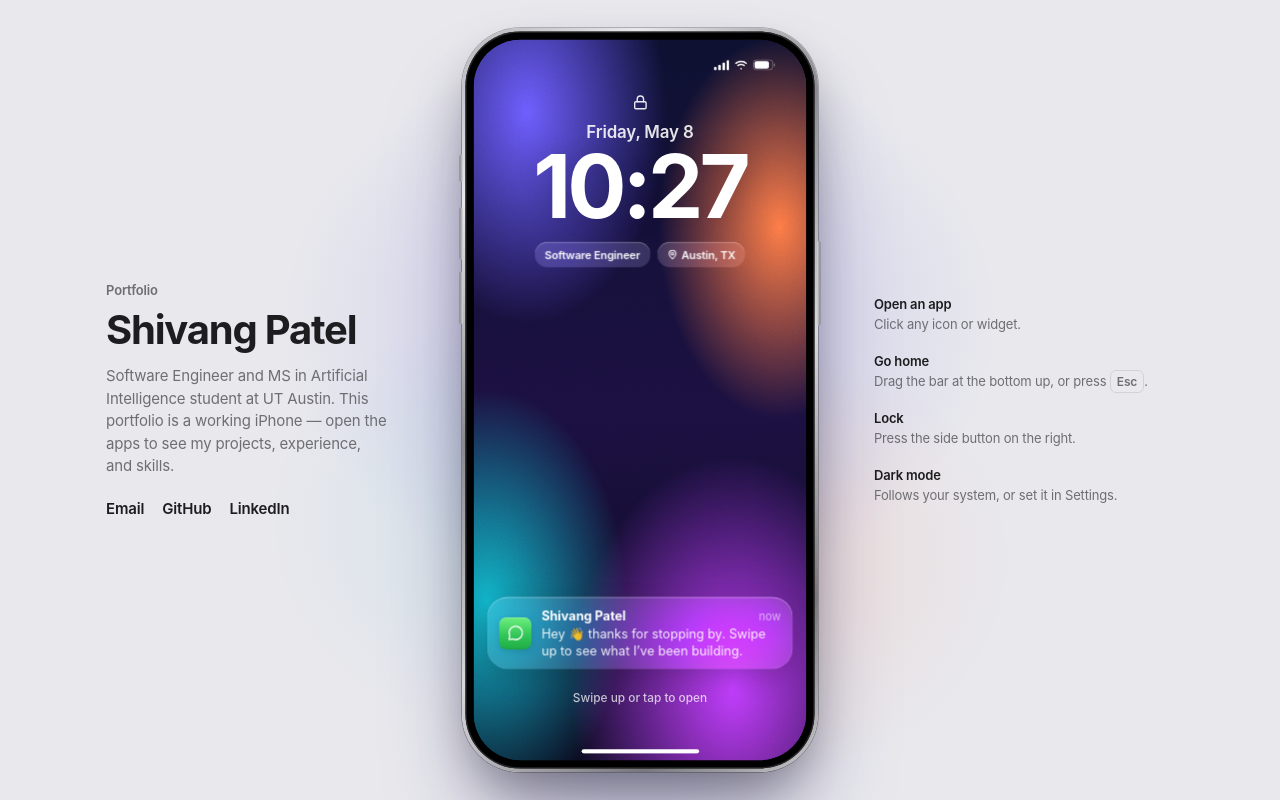
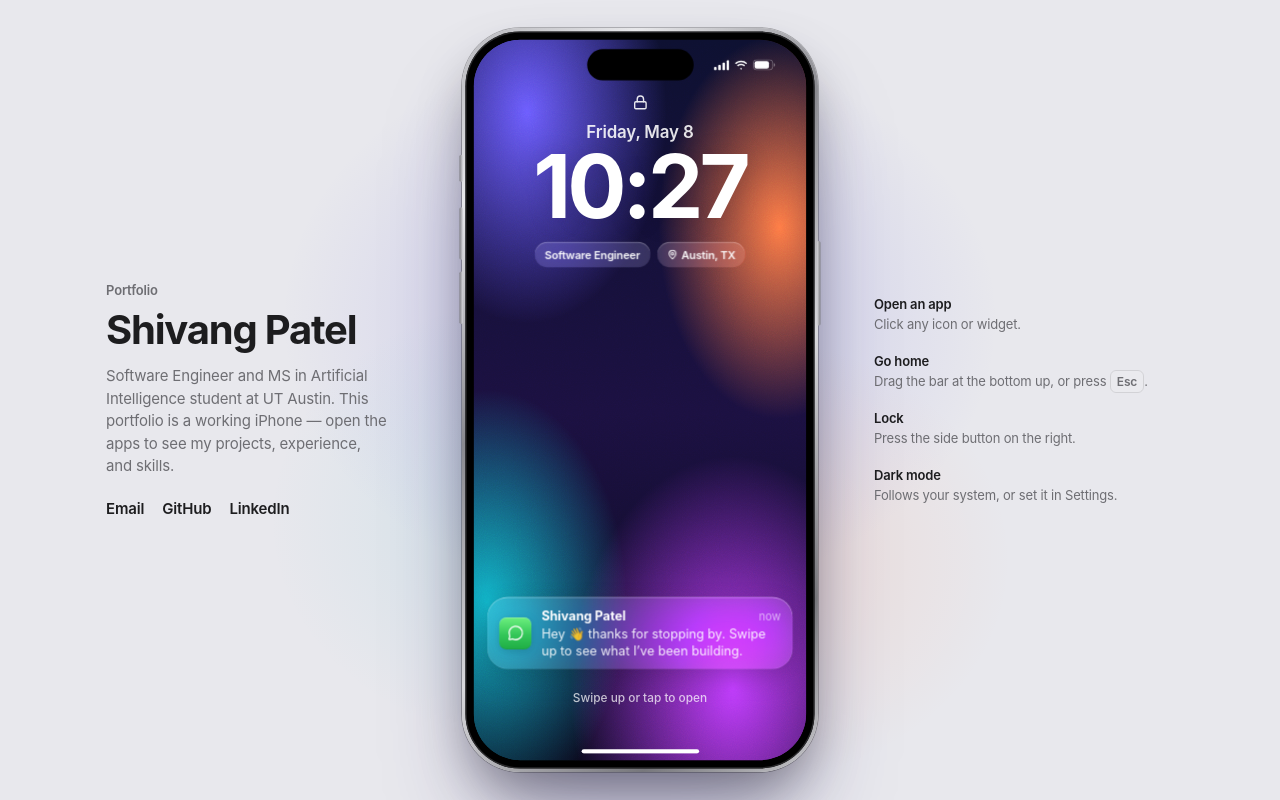
Before and after one commit to shivang1141/iphone-portfolio, a React (Vite) app: page / in a window 1280 px wide. Built offline with nearby package versions, Linux system fonts and the light colour scheme.

Commit message:
dynamic island notifications

```diff
--- a/src/App.tsx
+++ b/src/App.tsx
@@ -9,6 +9,7 @@
 import { Skills } from './apps/Skills';
 import { AppWindow } from './components/AppWindow';
 import { Desk } from './components/Desk';
+import { DynamicIsland } from './components/DynamicIsland';
 import { HomeScreen } from './components/HomeScreen';
 import { LockScreen } from './components/LockScreen';
 import { StatusBar } from './components/StatusBar';
@@ -287,6 +288,7 @@
       {!fullscreen && (
         <StatusBar tone={appOpen && lock === 'open' ? 'auto' : 'light'} hideTime={lock === 'locked'} />
       )}
+      <DynamicIsland note={note} fullscreen={fullscreen} />
     </div>
   );
 
--- /dev/null
+++ b/src/components/DynamicIsland.tsx
@@ -0,0 +1,67 @@
+import { AnimatePresence, motion } from 'motion/react';
+import { springs, type Note } from '../lib/os';
+
+/**
+ * The island morphs to fit a notification and shrinks back.
+ * On a real phone (fullscreen) there is no fake hardware, so it only appears while it has something to say.
+ */
+export function DynamicIsland({ note, fullscreen }: { note: Note | null; fullscreen: boolean }) {
+  if (fullscreen) {
+    return (
+      <AnimatePresence>
+        {note && (
+          <motion.div
+            key="floating"
+            className="island island-floating"
+            role="status"
+            initial={{ opacity: 0, transform: 'translateX(-50%) scale(0.9)' }}
+            animate={{ opacity: 1, transform: 'translateX(-50%) scale(1)' }}
+            exit={{ opacity: 0, transform: 'translateX(-50%) scale(0.9)', transition: { duration: 0.18 } }}
+            transition={springs.island}
+          >
+            <IslandContent note={note} />
+          </motion.div>
+        )}
+      </AnimatePresence>
+    );
+  }
+
+  return (
+    <div className="island-anchor">
+      <motion.div
+        layout
+        className="island"
+        data-expanded={note ? true : undefined}
+        transition={springs.island}
+        style={{ borderRadius: 40 }}
+        role="status"
+      >
+        <AnimatePresence mode="popLayout">
+          {note && (
+            <motion.div
+              key={note.title}
+              layout="position"
+              initial={{ opacity: 0, filter: 'blur(4px)' }}
+              animate={{ opacity: 1, filter: 'blur(0px)', transition: { duration: 0.22, delay: 0.1 } }}
+              exit={{ opacity: 0, filter: 'blur(4px)', transition: { duration: 0.12 } }}
+            >
+              <IslandContent note={note} />
+            </motion.div>
+          )}
+        </AnimatePresence>
+      </motion.div>
+    </div>
+  );
+}
+
+function IslandContent({ note }: { note: Note }) {
+  return (
+    <div className="island-content">
+      <span className="island-icon">{note.icon}</span>
+      <span className="island-text">
+        <span className="island-title">{note.title}</span>
+        {note.detail && <span className="island-detail">{note.detail}</span>}
+      </span>
+    </div>
+  );
+}
```
